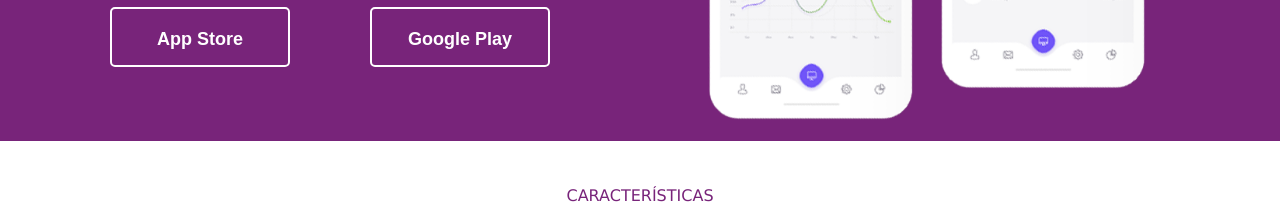
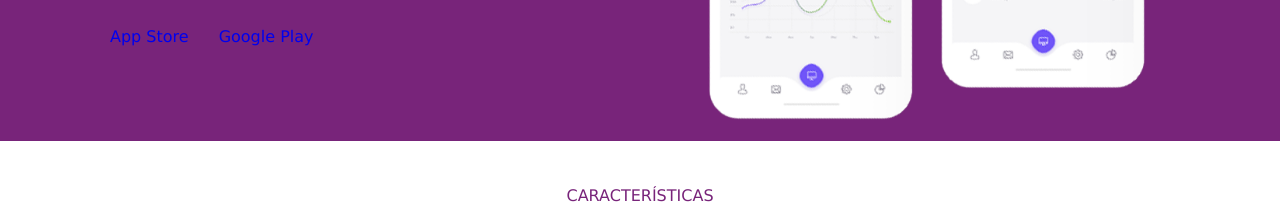
Before and after one commit to rbt731/projeto_responsivo, a plain HTML site: page index.html in a window 1280 px wide. Shown: the part 508-730 px from the top of the page. Drawn offline with Linux system fonts and the light colour scheme.

Commit message:
index.html

```diff
--- a/index.html
+++ b/index.html
@@ -20,8 +20,8 @@
                 <h1 class="cabecalho2-titulo">Um Poderoso APP Para Seu Negócio.</h1>
                 <h3 class="cabecalho2-subtitulo">De código aberto a serviços profissionais, nosso sistema ajuda você a criar, implantar, testar e monitorar aplicativos.</h3>
                 <div class="cabecalho2-botoes">
-                    <a href="https://apps.apple.com/br/app/linkedin-pesquisa-de-emprego/id288429040" target="_blank"><button class="cabecalho2-botao1" type="button"><h4>App Store</h4></button></a>
-                    <a href="https://play.google.com/store/apps/details?id=com.linkedin.android&hl=pt_BR&gl=US" target="_blank"><button class="cabecalho2-botao2" type="button"><h4>Google Play</h4></button></a>
+                    <a href="https://apps.apple.com/br/app/linkedin-pesquisa-de-emprego/id288429040" target="_blank">App Store</a>
+                    <a href="https://play.google.com/store/apps/details?id=com.linkedin.android&hl=pt_BR&gl=US" target="_blank">Google Play</a>
                 </div>
             </div>
             <img class="cabecalho2-imagem" src="imagem/phone.png" alt="Imagens do aplicativo em seu dispositivo">
```
